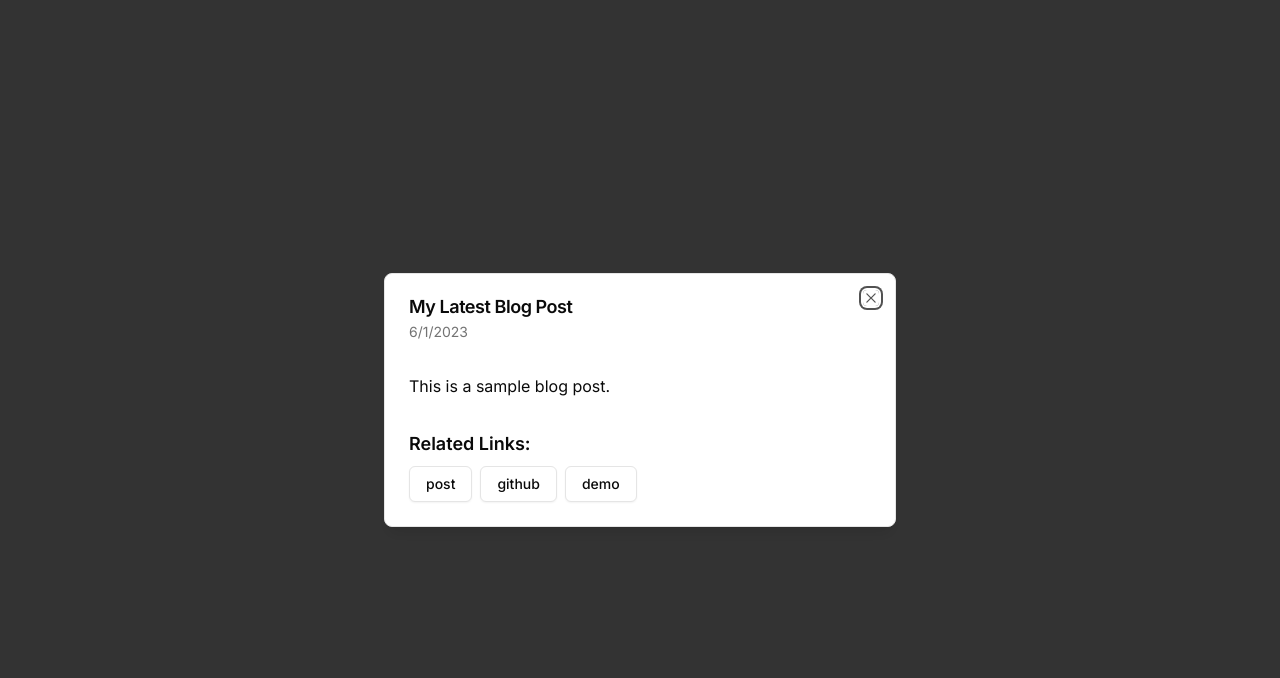
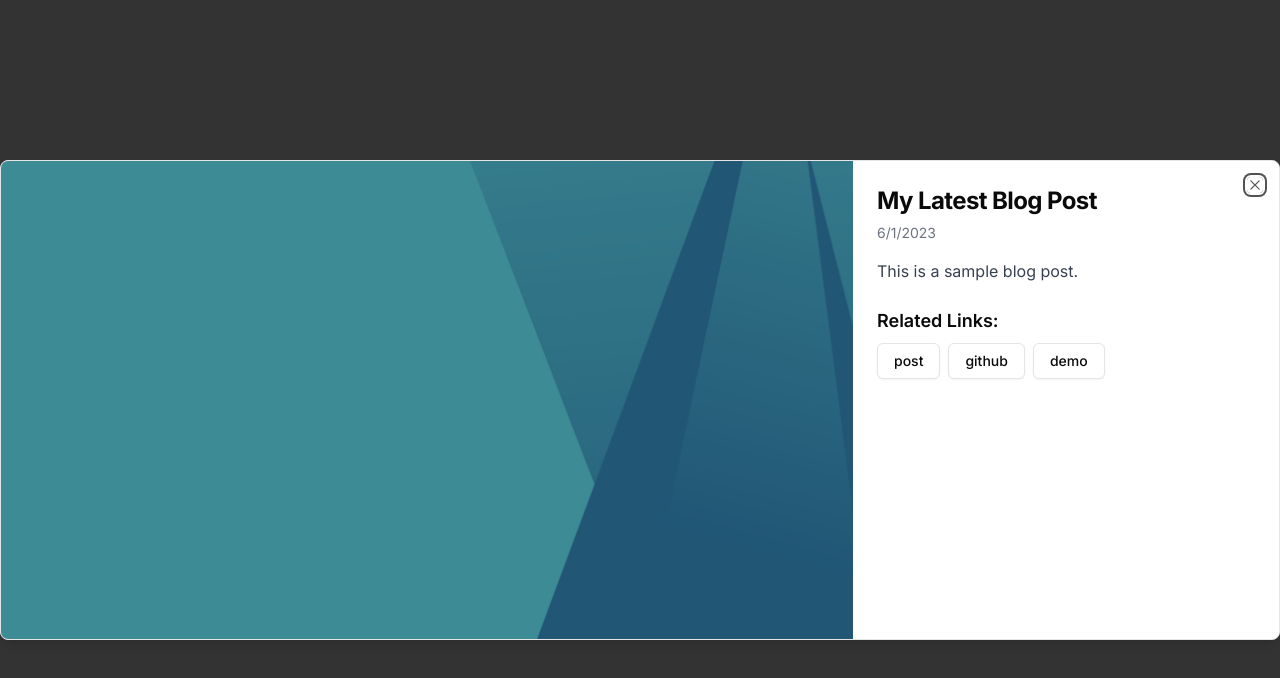
Before and after one commit to wayne-xyz/waynej.me, a Next.js app: page /post/1 in a window 1280 px wide. Shown: the top 678 px of the page. Built offline with nearby package versions, Linux system fonts and the light colour scheme.

Commit message:
dialog modal size good

```diff
--- a/src/components/ContentModal.js
+++ b/src/components/ContentModal.js
@@ -1,5 +1,6 @@
 // src/components/ContentModal.js
-import { Dialog, DialogContent, DialogHeader, DialogTitle, DialogDescription } from "@/components/ui/dialog"
+import Image from 'next/image';
+import { Dialog, DialogContent, DialogHeader, DialogTitle } from "@/components/ui/dialog"
 import { Button } from "@/components/ui/button"
 
 export function ContentModal({ isOpen, onClose, post }) {
@@ -7,27 +8,46 @@ export function ContentModal({ isOpen, onClose, post }) {
 
   return (
     <Dialog open={isOpen} onOpenChange={onClose}>
-      <DialogContent>
+      <DialogContent className="sm:max-w-[1280px]   sm:h-[60vh] p-0 overflow-hidden">
+        <div className="flex flex-col sm:flex-row">
+          {/* Left side - Image */}
+          <div className="sm:w-2/3 relative h-[300px] sm:h-auto">
+            <Image
+              src={post.image || '/placeholder-image.jpg'}
+              alt={post.title}
+              layout="fill"
+              objectFit="cover"
+            />
+          </div>
+
+          {/* Right side - Content */}
+          <div className="sm:w-1/3 p-6 overflow-y-auto max-h-[80vh]">
             <DialogHeader>
-          <DialogTitle>{post.title}</DialogTitle>
-          <DialogDescription>{new Date(post.date).toLocaleDateString()}</DialogDescription>
+              <DialogTitle className="text-2xl font-bold">{post.title}</DialogTitle>
+              <p className="text-sm text-gray-500 dark:text-gray-400">
+                {new Date(post.date).toLocaleDateString()}
+              </p>
             </DialogHeader>
+
             <div className="mt-4">
-          <p>{post.description}</p>
+              <p className="text-gray-700 dark:text-gray-300">{post.description}</p>
             </div>
+
             {post.urls && (
-          <div className="mt-4">
+              <div className="mt-6">
                 <h3 className="text-lg font-semibold mb-2">Related Links:</h3>
                 <div className="flex flex-wrap gap-2">
                   {Object.entries(post.urls).map(([key, url]) => (
-                <Button key={key} variant="outline" asChild>
+                    <Button key={key} variant="outline" asChild className="text-sm">
                       <a href={url} target="_blank" rel="noopener noreferrer">{key}</a>
                     </Button>
                   ))}
                 </div>
               </div>
             )}
+          </div>
+        </div>
       </DialogContent>
     </Dialog>
-  )
+  );
 }
```
Lines whose indentation alone changed are shown as unchanged.
